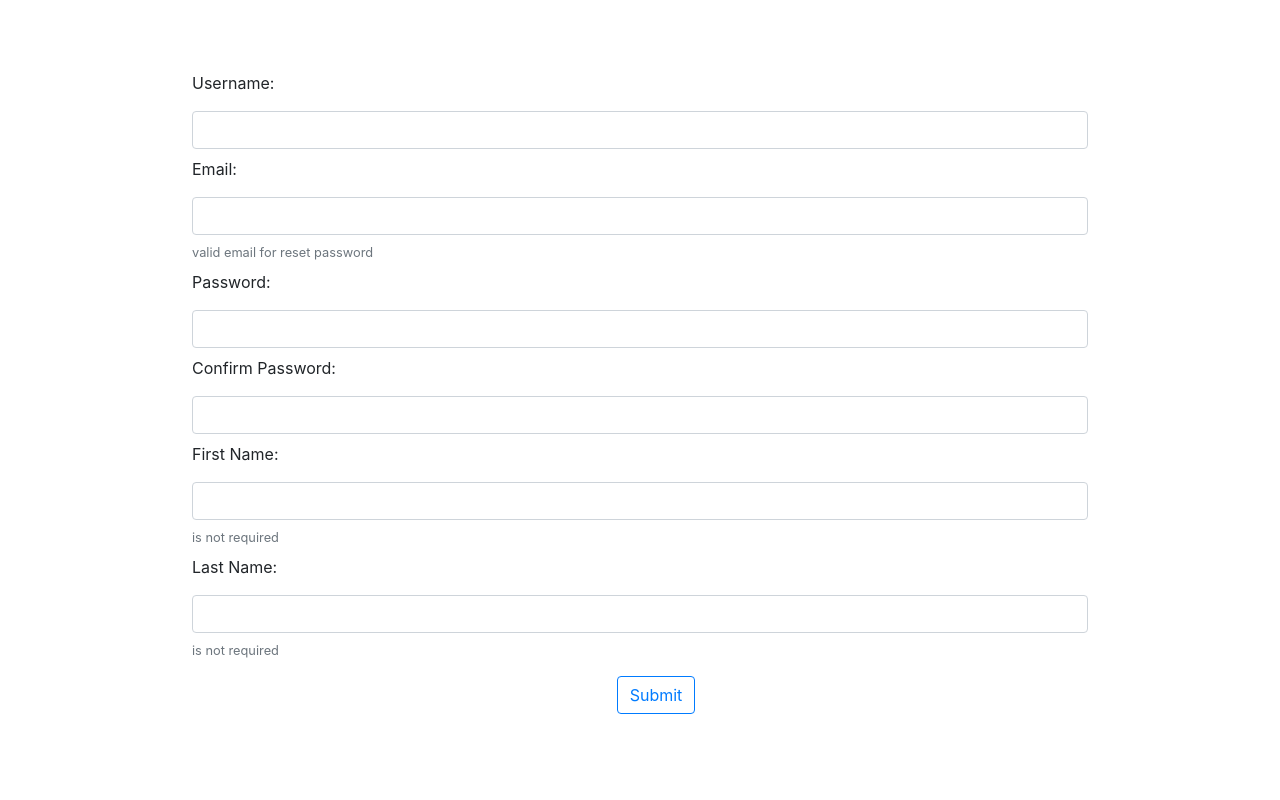
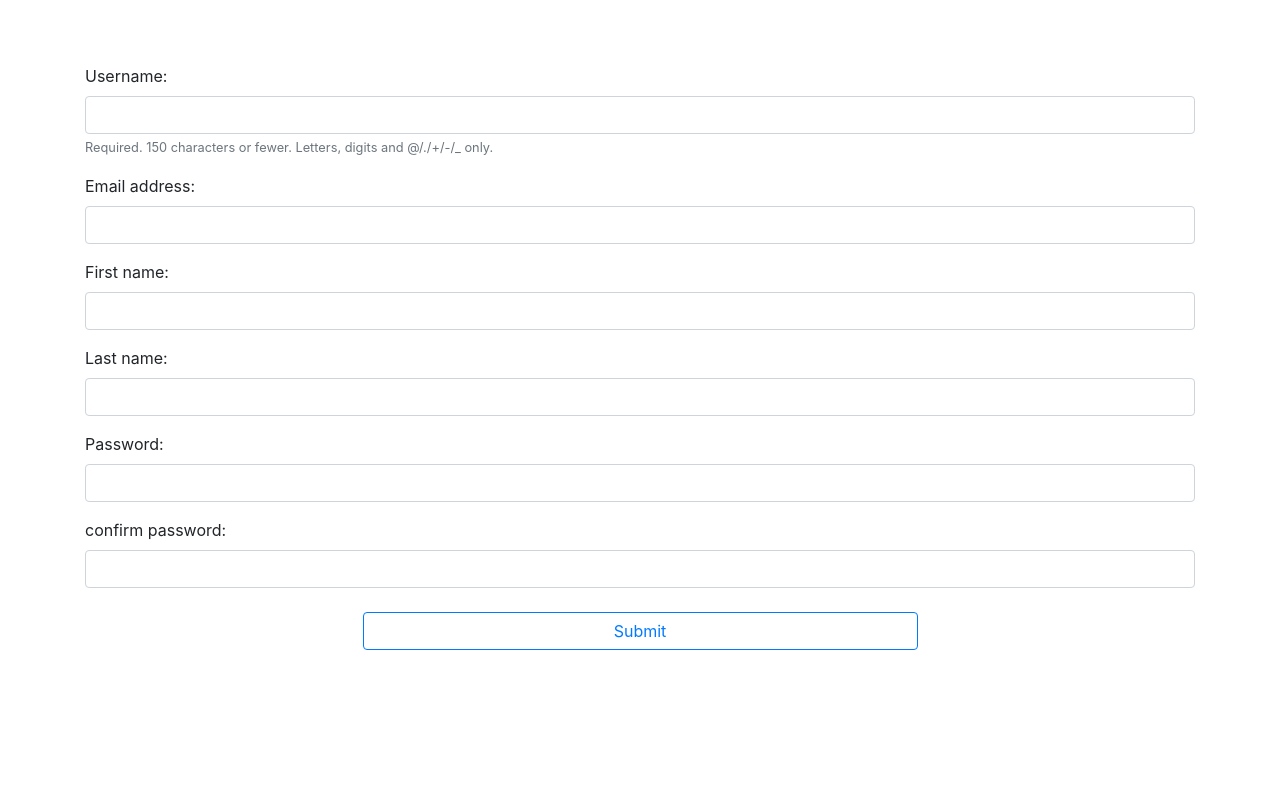
Before and after one commit to mohsnMohsni/DjangoBlog, a Django app: page /register/ in a window 1280 px wide. Shown: the part 62-862 px from the top of the page. After the commit the page ends 712 px from the top, so only its background shows below. Run offline with Django 3.2, Linux system fonts and the light colour scheme; some libraries are stand-ins or nearby versions.

Commit message:
conver register forms.form to register forms.modelform

```diff
--- a/blog/forms.py
+++ b/blog/forms.py
@@ -1,41 +1,30 @@
 from django import forms
 from django.utils.translation import ugettext_lazy as _
 from .models import Comment
+from django.contrib.auth.models import User
 from .validators import user_validator, password_validator
 
 
-class RegisterForm(forms.Form):
-    username = forms.CharField(label=_('Username'), max_length=150,
-                               widget=forms.TextInput(attrs={'class': 'form-control my-2'}))
-    email = forms.EmailField(label=_('Email'), required=True, help_text=_('valid email for reset password'),
-                             widget=forms.EmailInput(attrs={'class': 'form-control my-2'}))
-    password = forms.CharField(label=_('Password'), required=True,
-                               widget=forms.PasswordInput(attrs={'class': 'form-control my-2'}))
-    password2 = forms.CharField(label=_('Confirm Password'), required=True,
-                                widget=forms.PasswordInput(attrs={'class': 'form-control my-2'}))
-    first_name = forms.CharField(label=_('First Name'), help_text=_('is not required'),
-                                 widget=forms.TextInput(attrs={'class': 'form-control my-2'}))
-    last_name = forms.CharField(label=_('Last Name'), help_text=_('is not required'),
-                                widget=forms.TextInput(attrs={'class': 'form-control my-2'}))
+class RegisterForm(forms.ModelForm):
+    password2 = forms.CharField(label=_('confirm password'), max_length=100, required=True,
+                                widget=forms.PasswordInput(attrs={'class': 'form-control text-info'}))
 
-    def clean(self):
-        password = self.cleaned_data.get('password')
+    class Meta:
+        model = User
+        fields = ('username', 'email', 'first_name', 'last_name', 'password')
+        widgets = {
+            'username': forms.TextInput(attrs={'class': 'form-control w-100'}),
+            'password': forms.PasswordInput(attrs={'class': 'form-control text-info'}),
+            'email': forms.EmailInput(attrs={'class': 'form-control'}),
+            'first_name': forms.TextInput(attrs={'class': 'form-control'}),
+            'last_name': forms.TextInput(attrs={'class': 'form-control'})
+        }
+
+    def clean_password2(self):
+        password1 = self.cleaned_data.get('password')
         password2 = self.cleaned_data.get('password2')
-
-        if password != password2:
-            raise forms.ValidationError(
-                'passwords are not match'
-            )
-
-    def clean_username(self):
-        username = self.cleaned_data.get('username')
-        user_validator(username)
-        return username
-
-    def clean_password(self):
-        password = self.cleaned_data.get('password')
-        password_validator(password)
-        return password
+        password_validator(password1, password2)
+        return password2
 
 
 class LoginForm(forms.Form):
--- a/blog/templates/blog/auth/register.html
+++ b/blog/templates/blog/auth/register.html
@@ -2,25 +2,22 @@
 
 {% block content %}
 
-  <main class="container d-flex align-items-center justify-content-center" style="height: 100vh;">
-    <form action="{% url 'blog:register' %}" method="post" style="width: 70vw;">
+  <main class="container d-flex align-items-center justify-content-center my-5">
+    <form  method="post" class="w-100">
       {% csrf_token %}
 
       {% for field in form %}
-        {% if field.errors %}
-          <div class="alert alert-danger" role="alert">
-            {{ field.errors }}
-          </div>
-        {% endif %}
-        <label for="{{ field.id_for_label }}">{{ field.label }}:</label>
-        {{ field }}
-        {% if field.help_text %}
-          <small class="form-text text-muted mb-2">{{ field.help_text }}</small>
-        {% endif %}
+        <div class="my-3">
+          <label>{{ field.label }}:</label>
+          {{ field }}
+          {% if field.help_text %}
+            <small class="text-muted">{{ field.help_text }}</small>
+          {% endif %}
+        </div>
       {% endfor %}
 
-      <div class="w-100 d-flex justify-content-center m-3">
-        <button class="btn btn-outline-primary" type="submit">Submit</button>
+      <div class="w-100 d-flex justify-content-center my-4">
+        <button class="btn btn-outline-primary w-50" type="submit">Submit</button>
       </div>
     </form>
   </main>
--- a/blog/views/user_auth.py
+++ b/blog/views/user_auth.py
@@ -4,28 +4,28 @@ from django.shortcuts import render, redirect
 from blog.forms import RegisterForm, LoginForm
 
 
-def register(request):
-    if request.method != 'POST':
-        form = RegisterForm()
-    else:
-        form = RegisterForm(data=request.POST)
-        if form.is_valid():
-            username = form.cleaned_data.get('username')
-            password = form.cleaned_data.get('password')
-            first_name = form.cleaned_data.get('first_name')
-            last_name = form.cleaned_data.get('last_name')
-            email = form.cleaned_data.get('email')
-            user = User.objects.create(username=username, first_name=first_name,
-                                       last_name=last_name, email=email)
-            user.set_password(password)
-            user.save()
-            login(request, user)
-            return redirect('blog:home')
-
-    context = {
-        'form': form
-    }
-    return render(request, 'blog/auth/register.html', context=context)
+# def register(request):
+#     if request.method != 'POST':
+#         form = RegisterForm()
+#     else:
+#         form = RegisterForm(data=request.POST)
+#         if form.is_valid():
+#             username = form.cleaned_data.get('username')
+#             password = form.cleaned_data.get('password')
+#             first_name = form.cleaned_data.get('first_name')
+#             last_name = form.cleaned_data.get('last_name')
+#             email = form.cleaned_data.get('email')
+#             user = User.objects.create(username=username, first_name=first_name,
+#                                        last_name=last_name, email=email)
+#             user.set_password(password)
+#             user.save()
+#             login(request, user)
+#             return redirect('blog:home')
+#
+#     context = {
+#         'form': form
+#     }
+#     return render(request, 'blog/auth/register.html', context=context)
 
 
 def log_in(request):
@@ -52,3 +52,20 @@ def log_in(request):
 def log_out(request):
     logout(request)
     return redirect('blog:home')
+
+
+def register(request):
+    if request.method == 'GET':
+        form = RegisterForm()
+    else:
+        form = RegisterForm(request.POST)
+        if form.is_valid():
+            user = form.save(commit=False)
+            user.set_password(form.cleaned_data.get('password'))
+            form.save()
+            return redirect('blog:home')
+
+    context = {
+        'form': form,
+    }
+    return render(request, 'blog/auth/register.html', context=context)
```
Also changed, not shown: blog/validators.py (+6 -2 lines), db.sqlite3.
